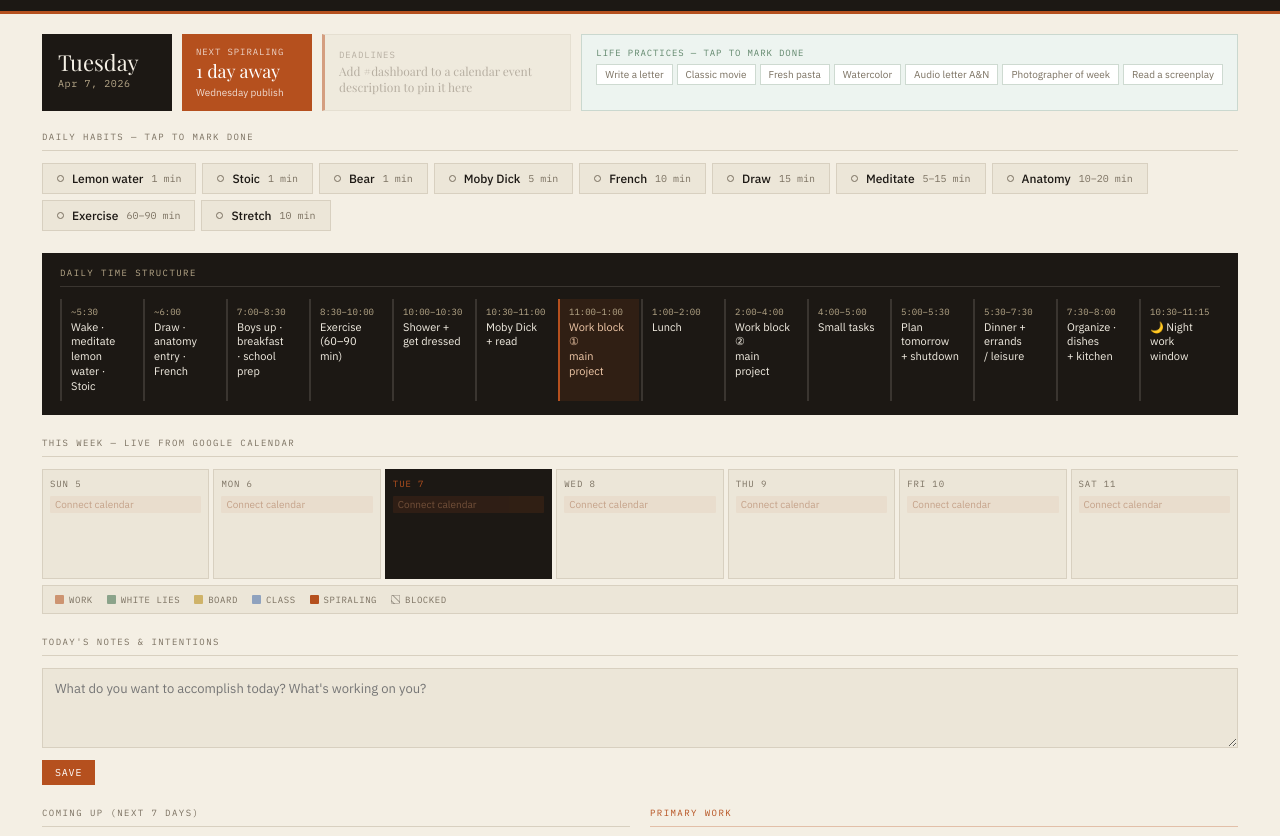
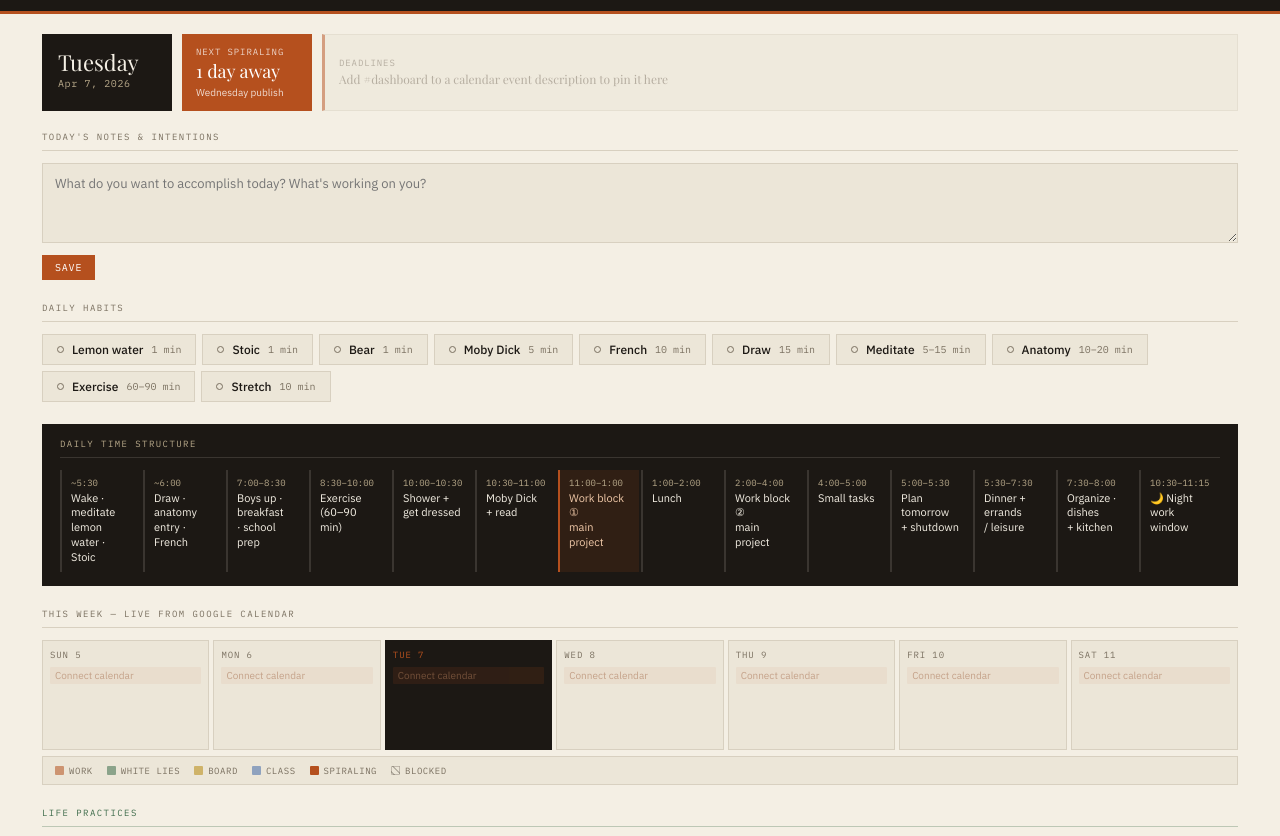
Before and after one commit to chipbrantley/cb-dashboard, a website: page index.html in a window 1280 px wide. Shown: the part 107-943 px from the top of the page. Drawn offline with nearby package versions, Linux system fonts and the light colour scheme; a web font is replaced by a local one.

Commit message:
Update index.html

```diff
--- a/index.html
+++ b/index.html
@@ -235,15 +235,19 @@ body{font-family:'IBM Plex Sans',sans-serif;background:var(--paper);color:var(--
     </div>
     <!-- Deadline blocks injected here by JS -->
     <div id="deadline-blocks" style="display:contents;"></div>
-    <!-- Life practices — right end -->
-    <div class="tc-life">
-      <div class="tc-lbl">Life Practices — tap to mark done</div>
-      <div class="life-mini-chips" id="life-mini"></div>
-    </div>
+
+  </div>
+
+  <!-- NOTES — full width -->
+  <div class="slabel">Today's Notes & Intentions</div>
+  <textarea class="notes-area" id="notes" placeholder="What do you want to accomplish today? What's working on you?" style="margin-bottom:8px;"></textarea>
+  <div style="display:flex;gap:8px;align-items:center;margin-bottom:22px;">
+    <button class="btn btn-pri" onclick="saveNotes()">Save</button>
+    <span id="saved-msg" style="font-family:'IBM Plex Mono',monospace;font-size:10px;color:var(--muted);display:none;">Saved ✓</span>
   </div>
 
   <!-- DAILY HABITS -->
-  <div class="slabel">Daily Habits — tap to mark done</div>
+  <div class="slabel">Daily Habits</div>
   <div class="habits-row" id="habits-row"></div>
 
   <!-- SCHEDULE -->
@@ -261,13 +265,9 @@ body{font-family:'IBM Plex Sans',sans-serif;background:var(--paper);color:var(--
     <div class="li"><div class="ld" style="background:repeating-linear-gradient(45deg,rgba(90,82,72,.35),rgba(90,82,72,.35) 2px,transparent 2px,transparent 5px);border:1px solid rgba(90,82,72,.3)"></div>Blocked</div>
   </div>
 
-  <!-- NOTES — full width -->
-  <div class="slabel">Today's Notes & Intentions</div>
-  <textarea class="notes-area" id="notes" placeholder="What do you want to accomplish today? What's working on you?" style="margin-bottom:8px;"></textarea>
-  <div style="display:flex;gap:8px;align-items:center;margin-bottom:22px;">
-    <button class="btn btn-pri" onclick="saveNotes()">Save</button>
-    <span id="saved-msg" style="font-family:'IBM Plex Mono',monospace;font-size:10px;color:var(--muted);display:none;">Saved ✓</span>
-  </div>
+  <!-- LIFE PRACTICES -->
+  <div class="slabel life-lbl" style="margin-top:4px;">Life Practices</div>
+  <div class="life-mini-chips" id="life-mini" style="margin-bottom:22px;"></div>
 
   <!-- COMING UP + PRIMARY WORK -->
   <div class="two-col" style="align-items:start;">
@@ -343,7 +343,7 @@ function renderDeadlineBlocks(deadlines){
     wrap.appendChild(ph);
     return;
   }
-  deadlines.slice(0,3).forEach(d=>{
+  deadlines.slice(0,6).forEach(d=>{
     const evtDate=new Date(d.date+'T12:00:00');
     const daysAway=Math.ceil((evtDate-new Date(localDate+'T00:00:00'))/(1000*60*60*24));
     const urgent=daysAway<=3;
```
